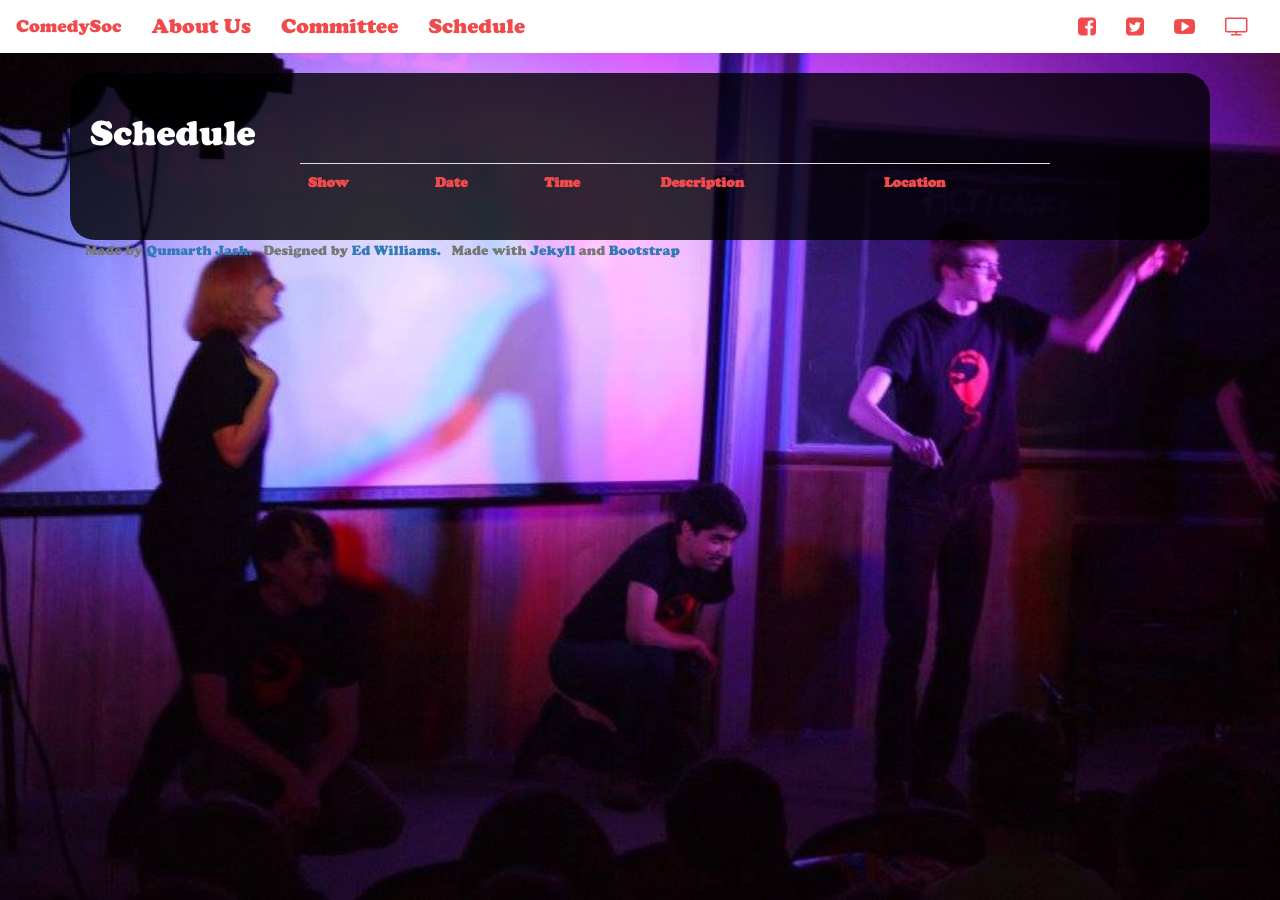
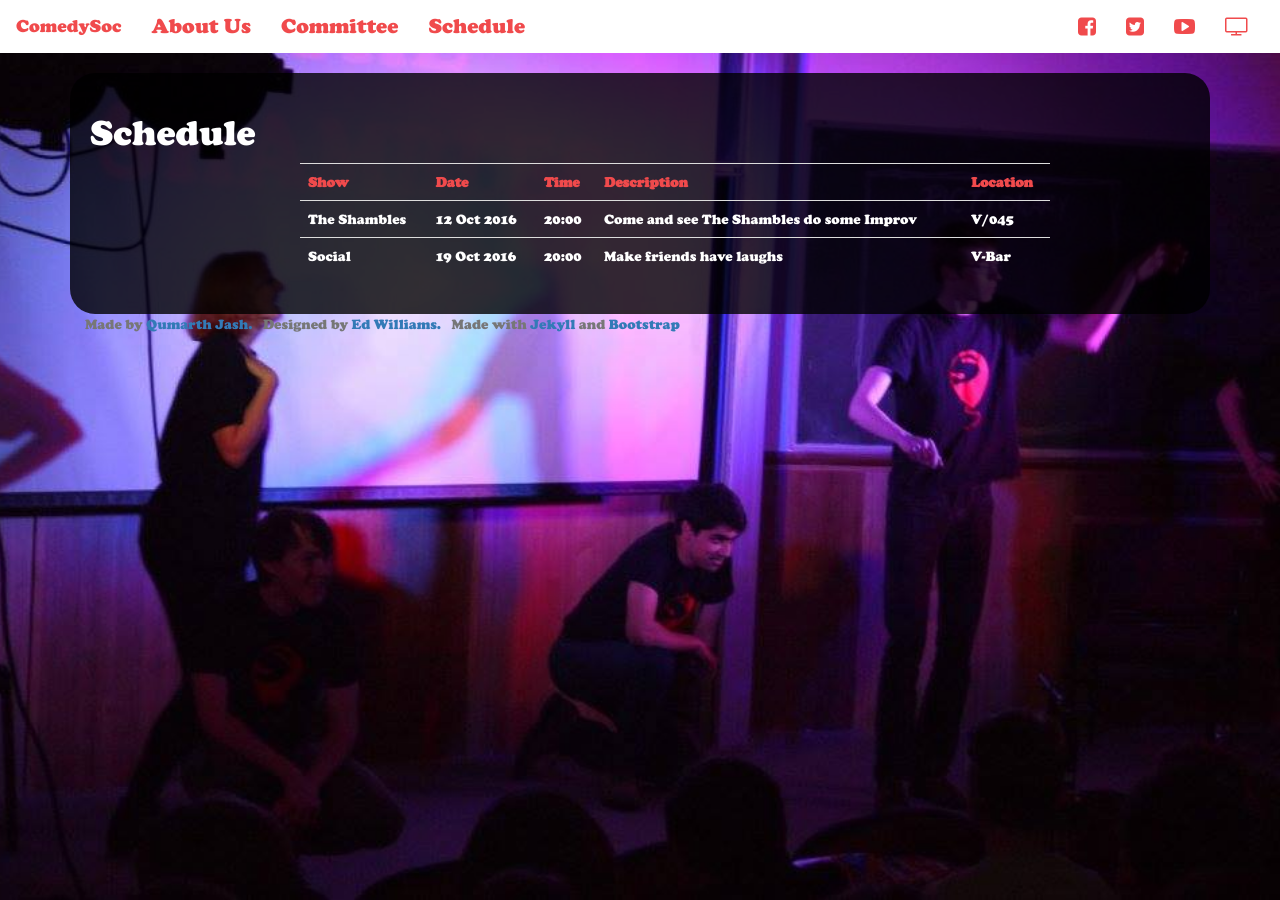
Before and after one commit to alexrushfirth/comedysoc.github.io, a Jekyll site: the page built from schedule.html, in a window 1280 px wide. Built offline with Jekyll 4.4.1, drawn with Linux system fonts in a browser that asks for light colours; nearby versions of some CDN libraries; some of the changed lines change nothing that is shown.

Commit message:
Update of schedule
just the next few shows off the top of my head - will enter more in later

```diff
--- a/_data/schedule.yml
+++ b/_data/schedule.yml
@@ -1,44 +1,9 @@
 - title: The Shambles
-  datetime: 2016-04-20 20:00:00
+  datetime: 2016-10-12 20:00:00
   description: Come and see The Shambles do some Improv
   location: V/045
 
 - title: Social
-  datetime: 2016-04-27 20:00:00
+  datetime: 2016-10-19 20:00:00
   description: Make friends have laughs
   location: V-Bar
-
-- title: Never Mind the Buzzcocks
-  datetime: 2016-05-04 20:00:00
-  description: Pantsoc v Dramasoc
-  location: V/045
-
-- title: Stand Up
-  datetime: 2016-05-11 20:00:00
-  description: Stand up from the best York has to offer
-  location: V/045
-
-- title: Have I Got News For York
-  datetime: 2016-05-18 20:00:00
-  description: Jokes and news
-  location: V/045
-
-- title: 10 Years Anniversary
-  datetime: 2016-05-28 20:00:00
-  description: The ComedySoc alumni are back, and this time, it's personal
-  location: Roger Kirk Centre
-
-- title: Comedy@Courtyard
-  datetime: 2016-06-01 20:00:00
-  description: Tickets cannot be purchased with YoYo wallet
-  location: Courtyard
-
-- title: 24 hours of Comedy
-  datetime: 2016-06-09 20:00:00
-  description: Our 24 hour long show! Lasting from the 9th June to the 10th
-  location: V/045
-
-- title: Shambles and Edinburgh Preview
-  datetime: 2016-06-15 20:00:00
-  description: Haggis not included
-  location: V/045
```
